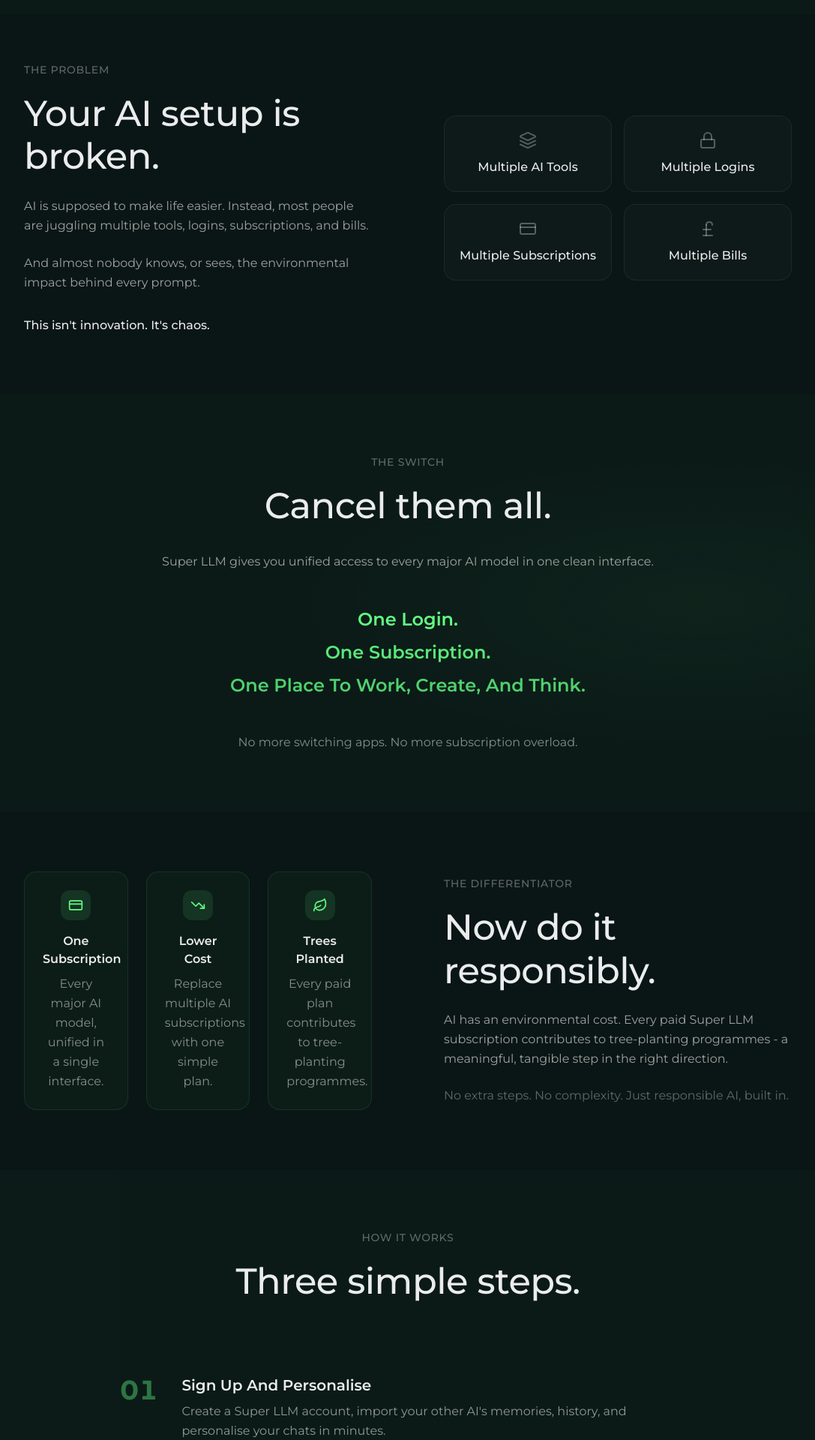
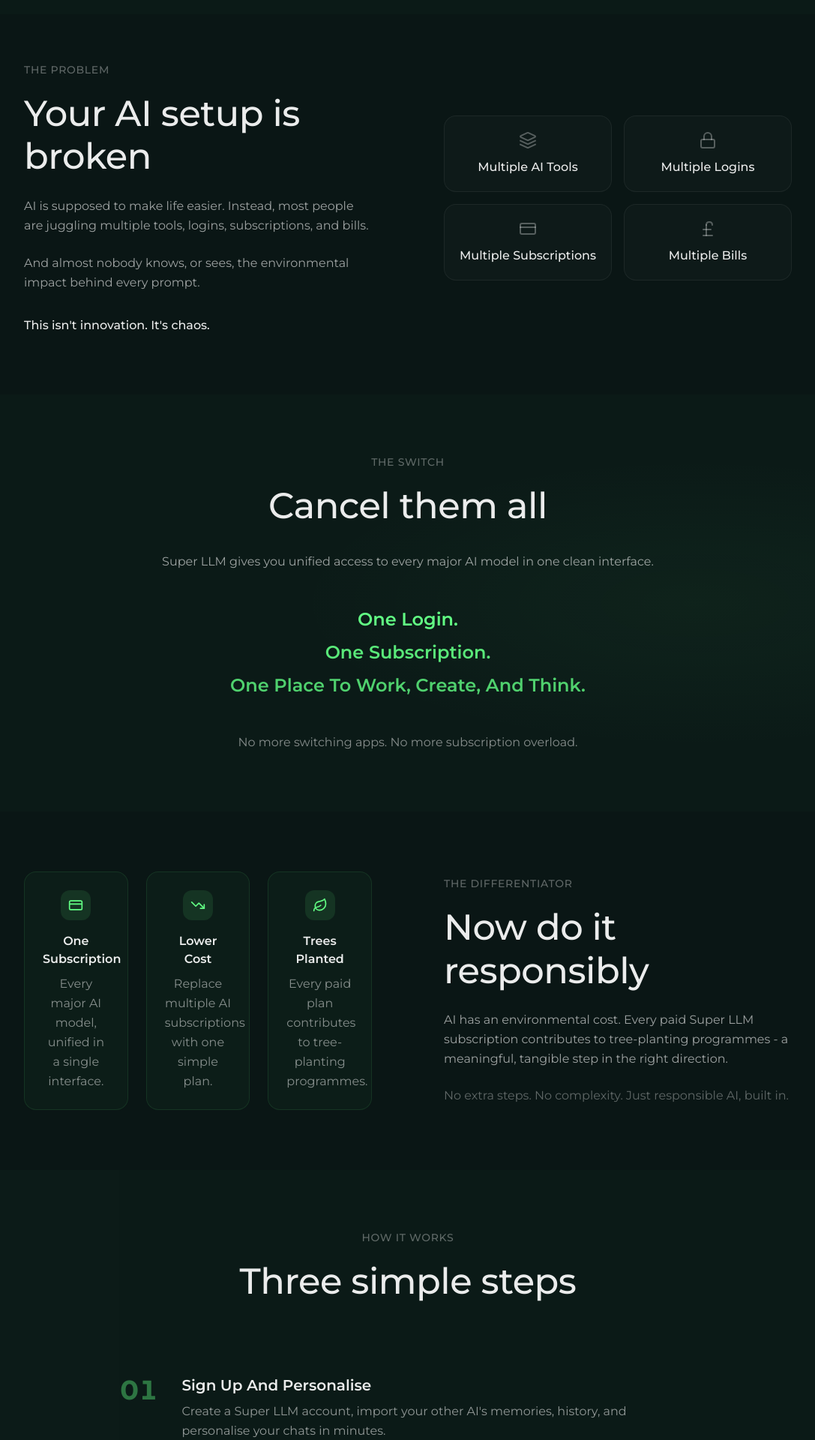
Before and after one commit to Mubarakodeh/SuperLLM2LandingPage, a React (Vite) app: page / in a window 1280 px wide. Shown: the part 1340-3260 px from the top of the page at 75% size, without its empty margins (96-1183 px from the left). Built offline with nearby package versions, Linux system fonts and the light colour scheme.

Commit message:
Updated translations.ts

```diff
--- a/src/constants/translations.ts
+++ b/src/constants/translations.ts
@@ -114,7 +114,7 @@ export const TRANSLATIONS: Record<LangCode, Translations> = {
     },
     problem: {
       label: 'The Problem',
-      heading: 'Your AI setup is broken.',
+      heading: 'Your AI setup is broken',
       body1: 'AI is supposed to make life easier. Instead, most people are juggling multiple tools, logins, subscriptions, and bills.',
       body2: 'And almost nobody knows, or sees, the environmental impact behind every prompt.',
       punchline: "This isn't innovation. It's chaos.",
@@ -122,14 +122,14 @@ export const TRANSLATIONS: Record<LangCode, Translations> = {
     },
     theSwitch: {
       label: 'The Switch',
-      heading: 'Cancel them all.',
+      heading: 'Cancel them all',
       body: 'Super LLM gives you unified access to every major AI model in one clean interface.',
       lines: ['One Login.', 'One Subscription.', 'One Place To Work, Create, And Think.'],
       footnote: 'No more switching apps. No more subscription overload.',
     },
     differentiator: {
       label: 'The Differentiator',
-      heading: 'Now do it responsibly.',
+      heading: 'Now do it responsibly',
       body: 'AI has an environmental cost. Every paid Super LLM subscription contributes to tree-planting programmes - a meaningful, tangible step in the right direction.',
       footnote: 'No extra steps. No complexity. Just responsible AI, built in.',
       cards: [
@@ -140,7 +140,7 @@ export const TRANSLATIONS: Record<LangCode, Translations> = {
     },
     howItWorks: {
       label: 'How It Works',
-      heading: 'Three simple steps.',
+      heading: 'Three simple steps',
       steps: [
         { num: '01', title: 'Sign Up And Personalise', desc: "Create a Super LLM account, import your other AI's memories, history, and personalise your chats in minutes." },
         { num: '02', title: 'Access Every Major AI', desc: 'Switch between ChatGPT, Claude, Gemini, Perplexity and more, all in one chat.' },
@@ -163,7 +163,7 @@ export const TRANSLATIONS: Record<LangCode, Translations> = {
     },
     rewards: {
       badge: 'Rewards',
-      heading: 'Get Rewarded For Helping Us.',
+      heading: 'Get Rewarded For Helping Us',
       subheading: 'Sign up to our generous Refer a Friend, Influencer and Affiliate Programmes and instantly get 15,000 Super tokens free.',
       cards: [
         { title: 'Referral Programme', desc: 'Earn 15,000 Super tokens for every friend who joins.', cta: 'Contact Us' },
@@ -172,9 +172,9 @@ export const TRANSLATIONS: Record<LangCode, Translations> = {
       ],
     },
     cta: {
-      line1: 'One Subscription.',
-      line2: 'Every AI Model.',
-      line3: 'Your Super Power.',
+      line1: 'One Subscription',
+      line2: 'Every AI Model',
+      line3: 'Your Super Power',
       launchingSoon: 'Launching Soon',
       contactUs: 'Contact Us For Enquiries',
     },
@@ -220,7 +220,7 @@ export const TRANSLATIONS: Record<LangCode, Translations> = {
     },
     problem: {
       label: 'The Problem',
-      heading: 'Your AI setup is broken.',
+      heading: 'Your AI setup is broken',
       body1: 'AI is supposed to make life easier. Instead, most people are juggling multiple tools, logins, subscriptions, and bills.',
       body2: 'And almost nobody knows, or sees, the environmental impact behind every prompt.',
       punchline: "This isn't innovation. It's chaos.",
@@ -228,14 +228,14 @@ export const TRANSLATIONS: Record<LangCode, Translations> = {
     },
     theSwitch: {
       label: 'The Switch',
-      heading: 'Cancel them all.',
+      heading: 'Cancel them all',
       body: 'Super LLM gives you unified access to every major AI model in one clean interface.',
       lines: ['One Login.', 'One Subscription.', 'One Place To Work, Create, And Think.'],
       footnote: 'No more switching apps. No more subscription overload.',
     },
     differentiator: {
       label: 'The Differentiator',
-      heading: 'Now do it responsibly.',
+      heading: 'Now do it responsibly',
       body: 'AI has an environmental cost. Every paid Super LLM subscription contributes to tree-planting programs - a meaningful, tangible step in the right direction.',
       footnote: 'No extra steps. No complexity. Just responsible AI, built in.',
       cards: [
@@ -246,7 +246,7 @@ export const TRANSLATIONS: Record<LangCode, Translations> = {
     },
     howItWorks: {
       label: 'How It Works',
-      heading: 'Three simple steps.',
+      heading: 'Three simple steps',
       steps: [
         { num: '01', title: 'Sign Up And Personalize', desc: "Create a Super LLM account, import your other AI's memories, history, and personalize your chats in minutes." },
         { num: '02', title: 'Access Every Major AI', desc: 'Switch between ChatGPT, Claude, Gemini, Perplexity and more, all in one chat.' },
@@ -269,7 +269,7 @@ export const TRANSLATIONS: Record<LangCode, Translations> = {
     },
     rewards: {
       badge: 'Rewards',
-      heading: 'Get Rewarded For Helping Us.',
+      heading: 'Get Rewarded For Helping Us',
       subheading: 'Sign up to our generous Refer a Friend, Influencer and Affiliate Programs and instantly get 15,000 Super tokens free.',
       cards: [
         { title: 'Referral Program', desc: 'Earn 15,000 Super tokens for every friend who joins.', cta: 'Contact Us' },
@@ -278,9 +278,9 @@ export const TRANSLATIONS: Record<LangCode, Translations> = {
       ],
     },
     cta: {
-      line1: 'One Subscription.',
-      line2: 'Every AI Model.',
-      line3: 'Your Super Power.',
+      line1: 'One Subscription',
+      line2: 'Every AI Model',
+      line3: 'Your Super Power',
       launchingSoon: 'Launching Soon',
       contactUs: 'Contact Us For Inquiries',
     },
@@ -326,7 +326,7 @@ export const TRANSLATIONS: Record<LangCode, Translations> = {
     },
     problem: {
       label: 'El Problema',
-      heading: 'Tu configuración de IA está rota.',
+      heading: 'Tu configuración de IA está rota',
       body1: 'Se supone que la IA facilita la vida. En cambio, la mayoría de las personas maneja múltiples herramientas, inicios de sesión, suscripciones y facturas.',
       body2: 'Y casi nadie conoce, ni ve, el impacto ambiental detrás de cada consulta.',
       punchline: 'Esto no es innovación. Es caos.',
@@ -334,14 +334,14 @@ export const TRANSLATIONS: Record<LangCode, Translations> = {
     },
     theSwitch: {
       label: 'El Cambio',
-      heading: 'Cancélalas todas.',
+      heading: 'Cancélalas todas',
       body: 'Super LLM te da acceso unificado a todos los principales modelos de IA en una interfaz limpia.',
       lines: ['Un Solo Inicio De Sesión.', 'Una Sola Suscripción.', 'Un Lugar Para Trabajar, Crear Y Pensar.'],
       footnote: 'No más cambiar de apps. No más exceso de suscripciones.',
     },
     differentiator: {
       label: 'La Diferencia',
-      heading: 'Ahora hazlo responsablemente.',
+      heading: 'Ahora hazlo responsablemente',
       body: 'La IA tiene un coste ambiental. Cada suscripción de pago a Super LLM contribuye a programas de plantación de árboles - un paso significativo y tangible en la dirección correcta.',
       footnote: 'Sin pasos extra. Sin complejidad. Solo IA responsable, integrada.',
       cards: [
@@ -352,7 +352,7 @@ export const TRANSLATIONS: Record<LangCode, Translations> = {
     },
     howItWorks: {
       label: 'Cómo Funciona',
-      heading: 'Tres pasos simples.',
+      heading: 'Tres pasos simples',
       steps: [
         { num: '01', title: 'Regístrate Una Vez', desc: 'Crea una cuenta gratuita de Super LLM en minutos.' },
         { num: '02', title: 'Accede A Toda La IA Principal', desc: 'Cambia entre ChatGPT, Claude, Gemini, Perplexity y más, todo en un solo chat.' },
@@ -375,7 +375,7 @@ export const TRANSLATIONS: Record<LangCode, Translations> = {
     },
     rewards: {
       badge: 'Recompensas',
-      heading: 'Gana Recompensas Por Ayudarnos.',
+      heading: 'Gana Recompensas Por Ayudarnos',
       subheading: 'Únete a nuestros generosos programas de Referidos, Influencers y Afiliados y obtén instantáneamente 15,000 tokens Super gratis.',
       cards: [
         { title: 'Programa De Referidos', desc: 'Gana 15,000 tokens Super por cada amigo que se una.', cta: 'Contáctanos' },
@@ -384,9 +384,9 @@ export const TRANSLATIONS: Record<LangCode, Translations> = {
       ],
     },
     cta: {
-      line1: 'Una Suscripción.',
-      line2: 'Todos Los Modelos De IA.',
-      line3: 'Tu Superpoder.',
+      line1: 'Una Suscripción',
+      line2: 'Todos Los Modelos De IA',
+      line3: 'Tu Superpoder',
       launchingSoon: 'Próximamente',
       contactUs: 'Contáctanos Para Consultas',
     },
@@ -432,7 +432,7 @@ export const TRANSLATIONS: Record<LangCode, Translations> = {
     },
     problem: {
       label: 'Le Problème',
-      heading: 'Votre configuration IA est cassée.',
+      heading: 'Votre configuration IA est cassée',
       body1: "L'IA est censée faciliter la vie. Au lieu de cela, la plupart des gens jonglent avec plusieurs outils, connexions, abonnements et factures.",
       body2: "Et presque personne ne connaît, ni ne voit, l'impact environnemental derrière chaque requête.",
       punchline: "Ce n'est pas de l'innovation. C'est le chaos.",
@@ -440,14 +440,14 @@ export const TRANSLATIONS: Record<LangCode, Translations> = {
     },
     theSwitch: {
       label: 'Le Changement',
-      heading: 'Annulez-les tous.',
+      heading: 'Annulez-les tous',
       body: 'Super LLM vous donne un accès unifié à tous les principaux modèles IA dans une interface épurée.',
       lines: ['Une Seule Connexion.', 'Un Seul Abonnement.', 'Un Endroit Pour Travailler, Créer Et Penser.'],
       footnote: "Fini de changer d'applications. Fini la surcharge d'abonnements.",
     },
     differentiator: {
       label: 'La Différence',
-      heading: 'Faites-le maintenant responsablement.',
+      heading: 'Faites-le maintenant responsablement',
       body: "L'IA a un coût environnemental. Chaque abonnement payant Super LLM contribue à des programmes de plantation d'arbres - une étape significative et tangible dans la bonne direction.",
       footnote: "Pas d'étapes supplémentaires. Pas de complexité. Juste une IA responsable, intégrée.",
       cards: [
@@ -458,7 +458,7 @@ export const TRANSLATIONS: Record<LangCode, Translations> = {
     },
     howItWorks: {
       label: 'Comment Ça Marche',
-      heading: 'Trois étapes simples.',
+      heading: 'Trois étapes simples',
       steps: [
         { num: '01', title: 'Inscrivez-Vous Une Fois', desc: 'Créez un compte Super LLM gratuit en quelques minutes.' },
         { num: '02', title: 'Accédez À Toute L\'IA Principale', desc: 'Passez de ChatGPT à Claude, Gemini, Perplexity et plus, tout dans un seul chat.' },
@@ -481,7 +481,7 @@ export const TRANSLATIONS: Record<LangCode, Translations> = {
     },
     rewards: {
       badge: 'Récompenses',
-      heading: 'Soyez Récompensé Pour Nous Aider.',
+      heading: 'Soyez Récompensé Pour Nous Aider',
       subheading: 'Inscrivez-vous à nos généreux programmes Parrainage, Influenceurs et Affiliés et obtenez instantanément 15 000 tokens Super gratuits.',
       cards: [
         { title: 'Programme De Parrainage', desc: 'Gagnez 15 000 tokens Super pour chaque ami qui rejoint.', cta: 'Nous Contacter' },
@@ -490,9 +490,9 @@ export const TRANSLATIONS: Record<LangCode, Translations> = {
       ],
     },
     cta: {
-      line1: 'Un Abonnement.',
-      line2: 'Tous Les Modèles IA.',
-      line3: 'Votre Super Pouvoir.',
+      line1: 'Un Abonnement',
+      line2: 'Tous Les Modèles IA',
+      line3: 'Votre Super Pouvoir',
       launchingSoon: 'Bientôt Disponible',
       contactUs: 'Contactez-Nous Pour Des Renseignements',
     },
@@ -538,7 +538,7 @@ export const TRANSLATIONS: Record<LangCode, Translations> = {
     },
     problem: {
       label: 'Das Problem',
-      heading: 'Ihr KI-Setup ist kaputt.',
+      heading: 'Ihr KI-Setup ist kaputt',
       body1: 'KI soll das Leben einfacher machen. Stattdessen jonglieren die meisten Menschen mit mehreren Tools, Logins, Abonnements und Rechnungen.',
       body2: 'Und fast niemand kennt oder sieht die Umweltauswirkungen hinter jeder Anfrage.',
       punchline: 'Das ist keine Innovation. Das ist Chaos.',
@@ -546,14 +546,14 @@ export const TRANSLATIONS: Record<LangCode, Translations> = {
     },
     theSwitch: {
       label: 'Der Wechsel',
-      heading: 'Kündigen Sie alle.',
+      heading: 'Kündigen Sie alle',
       body: 'Super LLM bietet Ihnen einheitlichen Zugriff auf alle wichtigen KI-Modelle in einer übersichtlichen Oberfläche.',
       lines: ['Ein Login.', 'Ein Abonnement.', 'Ein Ort Zum Arbeiten, Erstellen Und Denken.'],
       footnote: 'Kein App-Wechsel mehr. Keine Abonnement-Überlastung mehr.',
     },
     differentiator: {
       label: 'Das Unterscheidungsmerkmal',
-      heading: 'Jetzt verantwortungsvoll handeln.',
+      heading: 'Jetzt verantwortungsvoll handeln',
       body: 'KI hat Umweltkosten. Jedes bezahlte Super LLM-Abonnement trägt zu Baumpflanzprogrammen bei - ein bedeutungsvoller, greifbarer Schritt in die richtige Richtung.',
       footnote: 'Keine zusätzlichen Schritte. Keine Komplexität. Nur verantwortungsvolle KI, integriert.',
       cards: [
@@ -564,7 +564,7 @@ export const TRANSLATIONS: Record<LangCode, Translations> = {
     },
     howItWorks: {
       label: 'Wie Es Funktioniert',
-      heading: 'Drei einfache Schritte.',
+      heading: 'Drei einfache Schritte',
       steps: [
         { num: '01', title: 'Einmal Registrieren', desc: 'Erstellen Sie in wenigen Minuten ein kostenloses Super LLM-Konto.' },
         { num: '02', title: 'Zugriff Auf Alle Wichtigen KIs', desc: 'Wechseln Sie zwischen ChatGPT, Claude, Gemini, Perplexity und mehr, alles in einem Chat.' },
@@ -587,7 +587,7 @@ export const TRANSLATIONS: Record<LangCode, Translations> = {
     },
     rewards: {
       badge: 'Belohnungen',
-      heading: 'Werden Sie Für Ihre Hilfe Belohnt.',
+      heading: 'Werden Sie Für Ihre Hilfe Belohnt',
       subheading: 'Melden Sie sich für unsere großzügigen Empfehlungs-, Influencer- und Partnerprogramme an und erhalten Sie sofort 15.000 Super-Token kostenlos.',
       cards: [
         { title: 'Empfehlungsprogramm', desc: 'Verdienen Sie 15.000 Super-Token für jeden Freund, der beitritt.', cta: 'Kontaktieren Sie Uns' },
@@ -596,9 +596,9 @@ export const TRANSLATIONS: Record<LangCode, Translations> = {
       ],
     },
     cta: {
-      line1: 'Ein Abonnement.',
-      line2: 'Alle KI-Modelle.',
-      line3: 'Ihre Superkraft.',
+      line1: 'Ein Abonnement',
+      line2: 'Alle KI-Modelle',
+      line3: 'Ihre Superkraft',
       launchingSoon: 'Demnächst Verfügbar',
       contactUs: 'Kontaktieren Sie Uns Für Anfragen',
     },
```
